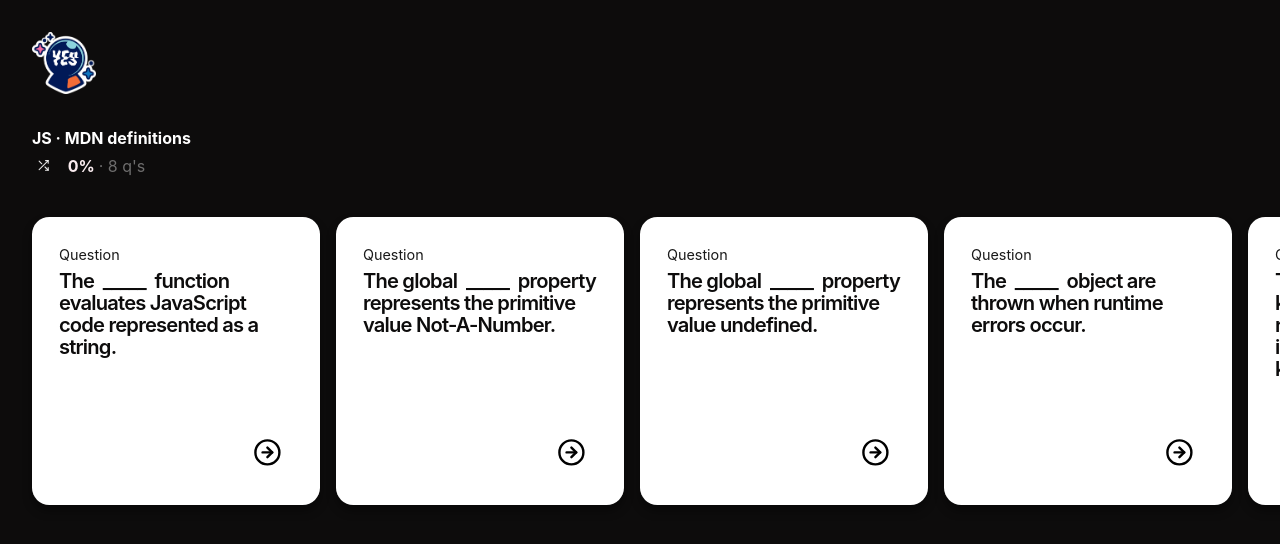
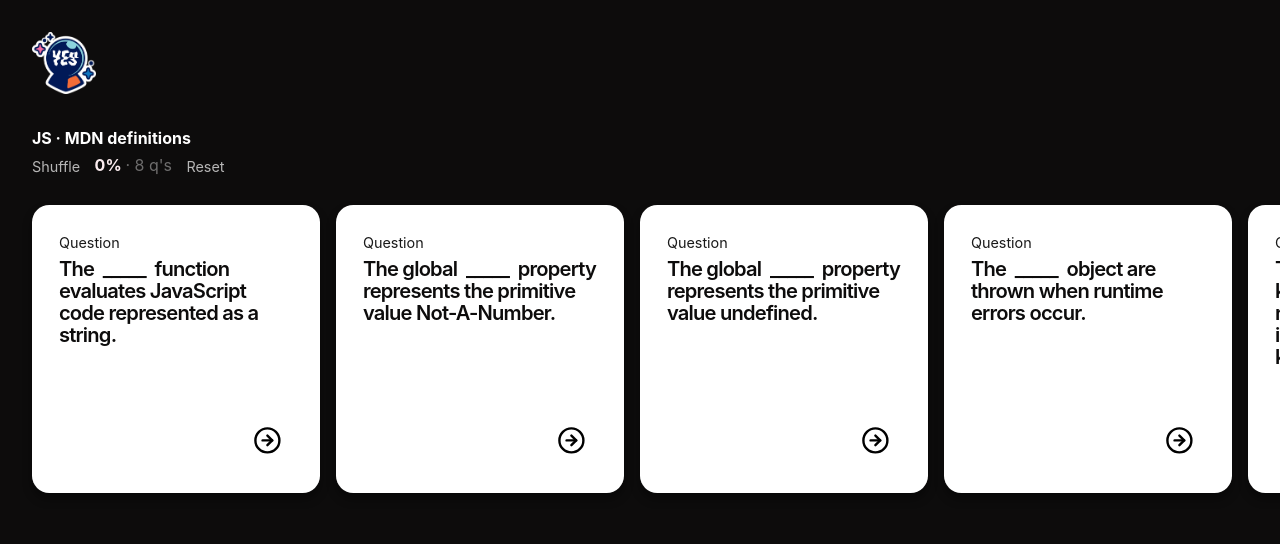
Before and after one commit to evilpaper/nailed-it, a React (Create React App) app: page / in a window 1280 px wide. Shown: the top 544 px of the page. Built offline with nearby package versions, Linux system fonts and the light colour scheme.

Commit message:
Clean up deack stats, add reset

```diff
--- a/src/components/Deck/Deck.jsx
+++ b/src/components/Deck/Deck.jsx
@@ -1,7 +1,6 @@
 import React from "react";
 import Card from "../Card";
 import { animated as a, useTransition } from "react-spring";
-import { FiShuffle } from "react-icons/fi";
 // import { FiPlus } from "react-icons/fi";
 // import { FiTrash2 } from "react-icons/fi";
 
@@ -64,31 +63,37 @@ export default function Deck({
           onChange={(e) => handleEditDeckName(e.target.value)}
           maxLength="30"
         />
-        <p className="deck__stats">
+        <div className="deck__stats">
           <button
             className="shuffle"
             onClick={onClickShuffleDeck}
           >
-            <FiShuffle className="deck__button-icon" />
+            Shuffle
           </button>
           <strong>{`${percentageNailed()}% `}</strong>
           {``}
           <span className="deck__stats--number-of-cards">{` · ${cards.length} q's`}</span>
-        </p>
-        <div className="deck__actions-menu">
-          {/* <button
+          <button
+            className="reset"
+            onClick={onClickShuffleDeck}
+          >
+            Reset
+          </button>
+        </div>
+        {/* <div className="deck__actions-menu">
+          <button
             className="deck__action-button deck__add-card"
             onClick={onClickAddCard}
           >
             <FiPlus className="deck__button-icon" />
-          </button> */}
-          {/* <button
+          </button>
+          <button
             className="deck__action-button deck__delete-deck"
             onClick={onDeckDeleteClick}
           >
             <FiTrash2 className="deck__button-icon" />
-          </button> */}
-        </div>
+          </button>
+        </div> */}
       </div>
       <div className="deck__card-list">
         {transitions.map(({ item, props: { x, ...rest }, key }, index) => (
--- a/src/components/Deck/styles.css
+++ b/src/components/Deck/styles.css
@@ -66,12 +66,21 @@
 }
 
 .shuffle {
-  color: rgba(255, 255, 255, 0.9);
-  font-size: 0.8em;
-  padding: 0.4em;
+  color: rgba(255, 255, 255, 0.7);
+  font-size: 0.9em;
+  padding: 0;
   border: none;
   vertical-align: middle;
   margin-right: 1em;
+}
+
+.reset {
+  color: rgba(255, 255, 255, 0.7);
+  font-size: 0.9em;
+  padding: 0;
+  border: none;
+  vertical-align: middle;
+  margin-left: 1em;
 }
 
 .deck__add-card,
```
